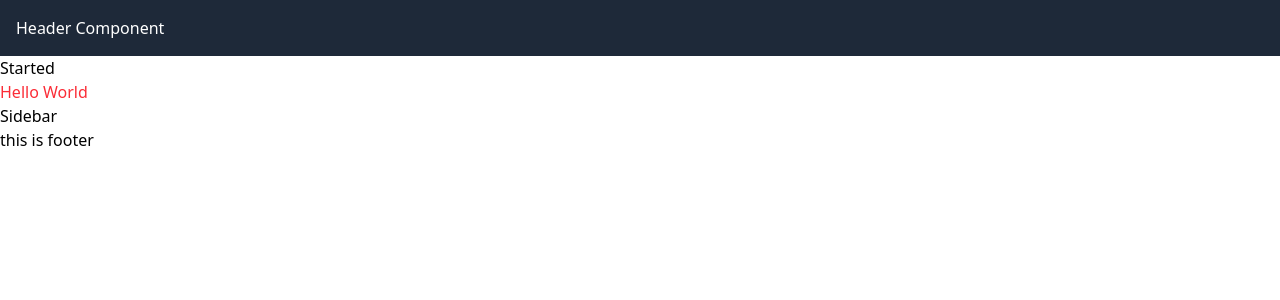
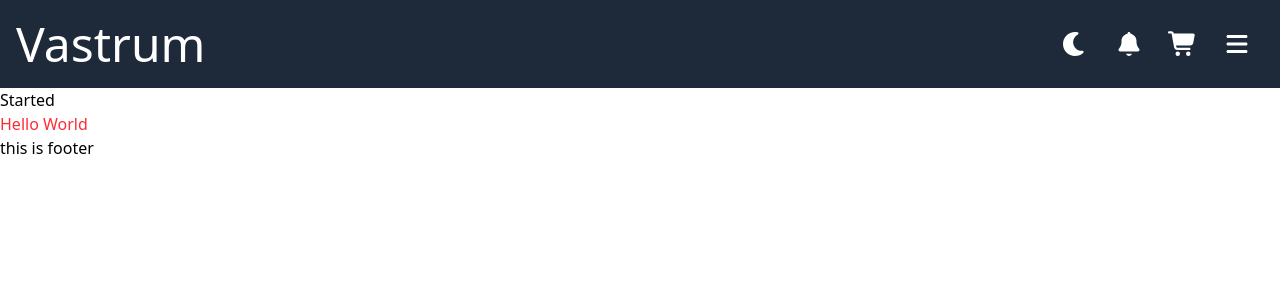
Before and after one commit to Ritik-Nagpure/Vastrum, a React (Vite) app: page / in a window 1280 px wide. Shown: the top 300 px of the page. Built offline with nearby package versions, Linux system fonts and the light colour scheme.

Commit message:
new changes

```diff
--- a/package.json
+++ b/package.json
@@ -13,6 +13,10 @@
   },
   "homepage": "https://ritik-nagpure.github.io/Vastrum/",
   "dependencies": {
+    "@fortawesome/fontawesome-free": "^7.0.0",
+    "@fortawesome/fontawesome-svg-core": "^7.0.0",
+    "@fortawesome/free-solid-svg-icons": "^7.0.0",
+    "@fortawesome/react-fontawesome": "^0.2.3",
     "@tailwindcss/vite": "^4.1.11",
     "react": "^19.1.0",
     "react-dom": "^19.1.0",
--- a/src/Cart/Cart.tsx
+++ b/src/Cart/Cart.tsx
@@ -0,0 +1,8 @@
+
+const Cart = () => {
+  return (
+    <div>Cart</div>
+  )
+}
+
+export default Cart
--- a/src/Layout/App/App.tsx
+++ b/src/Layout/App/App.tsx
@@ -1,10 +1,11 @@
-import './App.css'
 
 function App() {
   return (
     <div>
       Started
-      <p className='text-red-500'>Hello World</p>
+      <p className='text-red-500'>
+        Hello World
+      </p>
     </div>
   )
 }
--- a/src/Layout/Footer/footer.tsx
+++ b/src/Layout/Footer/footer.tsx
@@ -1,5 +1,5 @@
 
-function footer() {
+function Footer() {
   return (
     <div>
         this is footer
@@ -7,4 +7,4 @@ function footer() {
   )
 }
 
-export default footer
+export default Footer
--- a/src/Layout/Header/Header.tsx
+++ b/src/Layout/Header/Header.tsx
@@ -1,8 +1,34 @@
+import { FontAwesomeIcon } from '@fortawesome/react-fontawesome';
+import { faBell, faSun, faMoon, faShoppingCart, faBars } from '@fortawesome/free-solid-svg-icons';
 
-function Header() {
+
+type headerProps = {
+  isDark: Boolean;
+  toggleMode: () => void;
+}
+
+function Header({ isDark, toggleMode }: headerProps) {
   return (
     <div className="bg-gray-800 text-white p-4 flex justify-between items-center">
-      Header Component
+      <div className="text-5xl">
+        Vastrum
+      </div>
+      <div className="flex flex-row">
+        <button className='m-1 p-2 text-2xl hover:bg-indigo-900' onClick={() => { toggleMode() }}>
+          {isDark ? <FontAwesomeIcon icon={faMoon} /> : <FontAwesomeIcon icon={faSun} />}
+        </button>
+        <p className='m-1 p-2 text-2xl  hover:bg-indigo-900'>
+          <FontAwesomeIcon icon={faBell} />
+
+        </p>
+        <p className='m-1 p-2 text-2xl  hover:bg-indigo-900'>
+          <FontAwesomeIcon icon={faShoppingCart} />
+        </p>
+        <p className='m-1 p-2 text-2xl  hover:bg-indigo-900'>
+          <FontAwesomeIcon icon={faBars} />
+        </p>
+
+      </div>
     </div>
   );
 }
--- a/src/Layout/Layout.tsx
+++ b/src/Layout/Layout.tsx
@@ -1,23 +1,42 @@
 import Header from "./Header/Header";
 import Footer from "./Footer/footer";
-import Sidebar from "./Sidebar/Sidebar";
+// import Sidebar from "./Sidebar/Sidebar";
 import App from "./App/App";
 import About from "../Pages/About/About";
+import NotFound from "./NotFound";
 
 import { BrowserRouter as Router, Routes, Route } from "react-router-dom";
+import { useState } from "react";
 
 function Layout() {
+  const [isDark, setIsDark] = useState(true);
+
+  const toggleDisplayMode = () => {
+    setIsDark(!isDark);
+  }
+
+  const mainDisplayLayout = () => {
     return (
-    <div>
+      <div className="flex flex-col justify-between w-screen object-contain">
+        <Header isDark={isDark} toggleMode={toggleDisplayMode} />
+        <div className="flex flex-col justify-between object-contain" >
           <Router>
-        <Header />
             <Routes>
               <Route path="/" element={<App />}></Route>
               <Route path="/about" element={<About />}></Route>
+
+              <Route path="/*" element={<NotFound />}></Route>
             </Routes>
           </Router>
-      <Sidebar />
+          {/* <Sidebar /> */}
+        </div >
         <Footer />
+      </div>
+    )
+  }
+  return (
+    <div className="h-screen">
+      {false ? <NotFound /> : mainDisplayLayout()}
     </div>
   );
 }
--- /dev/null
+++ b/src/Layout/NotFound.tsx
@@ -0,0 +1,30 @@
+import { FontAwesomeIcon } from '@fortawesome/react-fontawesome';
+import { faGear, faBan } from '@fortawesome/free-solid-svg-icons';
+import type { IconProp } from '@fortawesome/fontawesome-svg-core';
+import notfound from '/notfound.jpg';
+
+const NotFound = () => {
+    return (
+        <div className="flex flex-col items-center justify-center bg-green-300 p-3 sm:p-4">
+            <div className="flex flex-col items-center justify-center  object-contain">
+                <img
+                    src={notfound}
+                    alt="Image not found"
+                    className="w-full max-w-[300px] h-auto object-cover"
+                />
+
+                <p className="text-lg sm:text-xl font-bold bg-red-300 p-2 text-center">
+                    <span className="fa-stack fa-md">
+                        <FontAwesomeIcon icon={faGear as IconProp} className="fa-stack-1x" />
+                        <FontAwesomeIcon icon={faBan as IconProp} className="fa-stack-2x" style={{ color: 'red' }} />
+                    </span>
+                    Oh No !!!! ...... It's not you, it's me.<br />
+                    My server is going through a really bad phase. Please visit later.
+                </p>
+            </div>
+        </div>
+
+    )
+}
+
+export default NotFound
--- a/src/Layout/Sidebar/Sidebar.tsx
+++ b/src/Layout/Sidebar/Sidebar.tsx
@@ -1,8 +1,8 @@
 
-function Sidebar(){
-  return(
+function Sidebar() {
+  return (
     <div>
-    Sidebar
+      Sidebar
     </div>
   )
 }
--- a/src/Pages/Home/Home.tsx
+++ b/src/Pages/Home/Home.tsx
@@ -0,0 +1,7 @@
+const Home = () => {
+  return (
+    <div>Home</div>
+  )
+}
+
+export default Home
--- a/src/Pages/Products/Products.tsx
+++ b/src/Pages/Products/Products.tsx
@@ -0,0 +1,8 @@
+
+const Products = () => {
+  return (
+    <div>Products</div>
+  )
+}
+
+export default Products
--- a/vite.config.ts
+++ b/vite.config.ts
@@ -7,4 +7,7 @@ import tailwindcss from '@tailwindcss/vite'
 export default defineConfig({
   base: '/Vastrum/',
   plugins: [react(), tailwindcss(),],
+  server: {
+    host: true,
+  }
 })
```
Also changed, not shown: public/notfound.jpg (added), src/Layout/App/App.css (deleted), 1 other file (tests, documents, lock files or other folders). Lines whose indentation alone changed are shown as unchanged.
